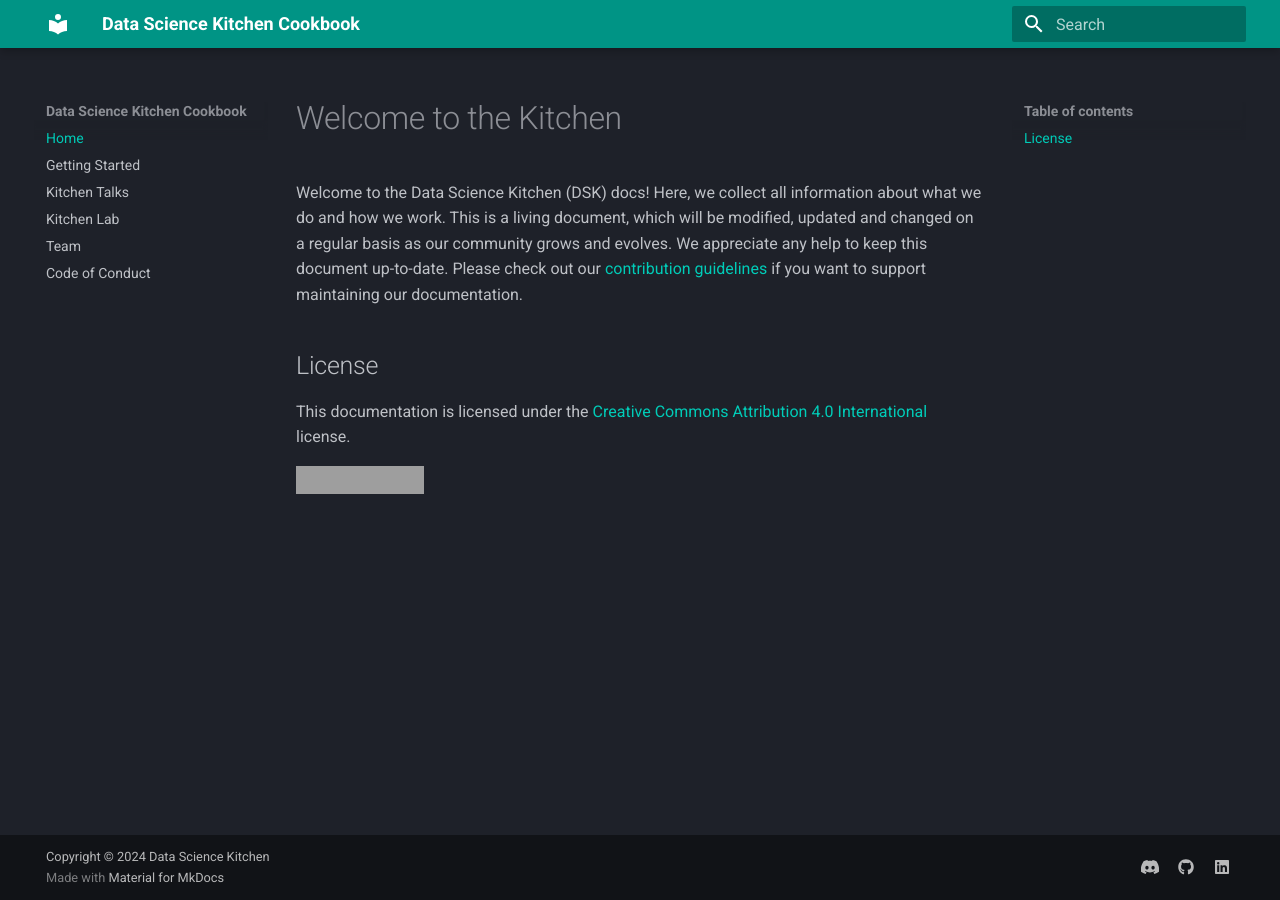
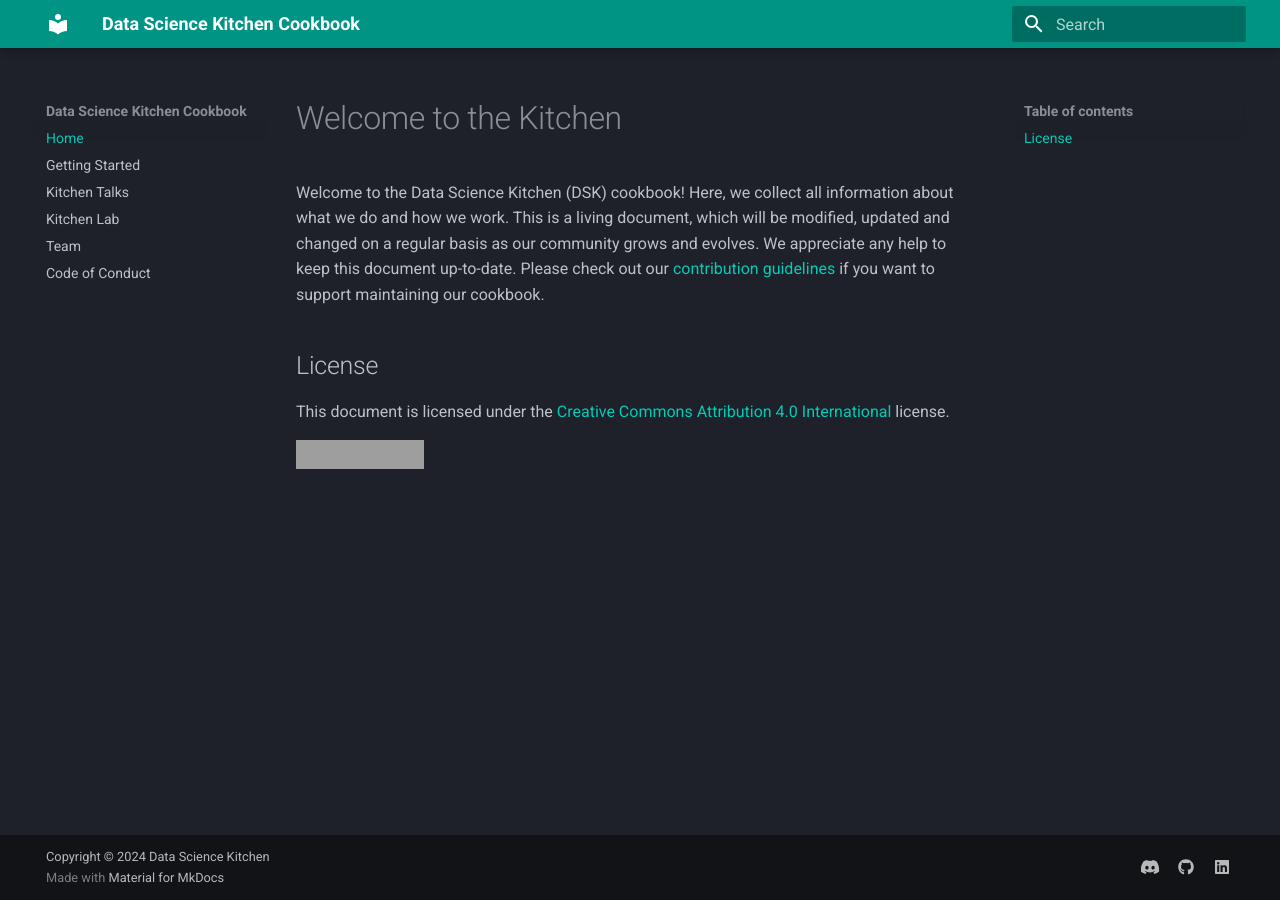
Before and after one commit to data-science-kitchen/cookbook, an MkDocs documentation site: the page built from docs/index.md, in a window 1280 px wide. Built offline with MkDocs 1.6.1 and Material for MkDocs 9.7.7, drawn with Linux system fonts in a browser that asks for light colours; grey boxes are pictures that could not be loaded.

Commit message:
Small changes in welcome text.

```diff
--- a/docs/index.md
+++ b/docs/index.md
@@ -1,9 +1,9 @@
 # Welcome to the Kitchen
 
-Welcome to the Data Science Kitchen (DSK) docs! Here, we collect all information about what we do and how we work. This is a living document, which will be modified, updated and changed on a regular basis as our community grows and evolves. We appreciate any help to keep this document up-to-date. Please check out our [contribution guidelines](contributing.md) if you want to support maintaining our documentation.
+Welcome to the Data Science Kitchen (DSK) cookbook! Here, we collect all information about what we do and how we work. This is a living document, which will be modified, updated and changed on a regular basis as our community grows and evolves. We appreciate any help to keep this document up-to-date. Please check out our [contribution guidelines](contributing.md) if you want to support maintaining our cookbook.
 
 ## License
 
-This documentation is licensed under the [Creative Commons Attribution 4.0 International](https://creativecommons.org/licenses/by/4.0/) license.
+This document is licensed under the [Creative Commons Attribution 4.0 International](https://creativecommons.org/licenses/by/4.0/) license.
 
 <a href="https://creativecommons.org/licenses/by/4.0/" sizes="16x16" rel="CC BY 4.0 License"><img src="https://mirrors.creativecommons.org/presskit/buttons/88x31/png/by.png" width=128 alt="CC BY 4.0 License"></a>
```
